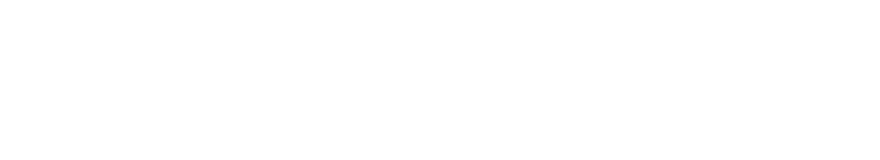
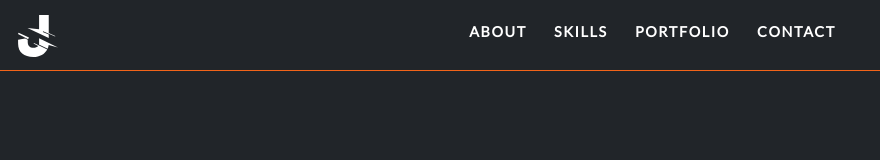
Before and after one commit to jeremy-roussy/website, a plain HTML site: page index.html in a window 1280 px wide. Shown: the whole page, without its empty margins (0-880 px from the left). Drawn offline with Linux system fonts and the light colour scheme.

Commit message:
page structuring and added the navigation bar

```diff
--- a/index.html
+++ b/index.html
@@ -1,5 +1,5 @@
 <!DOCTYPE html>
-<html lang="fr">
+<html lang="en">
 
 <head>
     <meta charset="UTF-8">
@@ -8,15 +8,45 @@
     <meta http-equiv="ScreenOrientation" content="autoRotate:disabled">
 
     <link rel="icon" type="image/x-icon" href="./assets/logo.svg">
+    <link href='//fonts.googleapis.com/css?family=Lato' rel='stylesheet' type='text/css'>
     <link rel="stylesheet" href="./src/style.css">
 
     <script src="./src/script.js" defer></script>
 
-    <title>Accueil</title>
+    <title>Home</title>
 </head>
 
 <body>
+    <header>
+        <nav id="navbar">
+            <a class="nav-link" href="#top">
+                <img id="logo" src="./assets/logo.svg" alt="logo.svg">
+            </a>
+            <ul>
+                <li><a class="nav-link" href="#about">About</a></li>
+                <li><a class="nav-link" href="#skills">Skills</a></li>
+                <li><a class="nav-link" href="#portfolio">Portfolio</a></li>
+                <li><a class="nav-link" href="#contact">Contact</a></li>
+            </ul>
+        </nav>
 
+    </header>
+
+    <main>
+        <section id="top" aria-labelledby="top">
+        </section>
+
+        <section id="about" aria-labelledby="about">
+        </section>
+
+        <section id="skills" aria-labelledby="skills">
+        </section>
+
+        <section id="portfolio" aria-labelledby="portfolio">
+        </section>
+
+        <section id="contact" aria-labelledby="contact">
+        </section>
+    </main>
 </body>
-
 </html>
--- a/src/style.css
+++ b/src/style.css
@@ -0,0 +1,146 @@
+:root {
+    --primary: rgb(33, 37, 41);
+    --secondary: rgb(242, 100, 25); /* Orange (Pantone) */
+
+    --font-color: rgb(255, 255, 255);
+}
+
+* {
+    margin: 0;
+    padding: 0;
+    font-family: 'Lato', sans-serif;
+
+    -webkit-box-sizing: border-box;
+    -moz-box-sizing: border-box;
+    -ms-box-sizing: border-box;
+    -o-box-sizing: border-box;
+    box-sizing: border-box;
+}
+
+::-webkit-scrollbar {
+    width: 0px;
+    height: 5px;
+}
+
+::-webkit-scrollbar-track {
+    background: transparent;
+    margin-block: 2.5px;
+}
+
+::-webkit-scrollbar-thumb {
+    background-color: var(--secondary);
+    border: 1px solid var(--primary);
+    border-radius: 100vw;
+}
+
+::-webkit-scrollbar-thumb:hover {
+    background-color: var(--secondary);
+}
+
+html {
+    width: 100vw;
+    height: 100vh;
+}
+
+body {
+    width: 100%;
+    height: 100%;
+    overflow: hidden;
+    background-color: var(--primary);
+}
+
+header {
+    position: fixed;
+    top: 0;
+    width: 100%;
+    height: 71px;
+    background: var(--primary);
+    border-bottom: 1px solid var(--secondary);
+    z-index: 1;
+}
+
+nav {
+    display: grid;
+    width: 100%;
+    height: 100%;
+    align-items: center;
+    font-size: 1rem;
+    grid-template-rows: 100%;
+    grid-template-columns: 75px auto 50px;
+    grid-template-areas: "logo nav .";
+}
+
+nav > * {
+    justify-self: center;
+}
+
+nav > ul {
+    grid-area: nav;
+    text-align: center;
+}
+
+nav > ul > li {
+    display: inline-block;
+    text-align: center;
+    line-height: 1em;
+    vertical-align: middle;
+}
+
+nav > ul > li > a {
+    display: inline-block;
+    font-size: 0.9em;
+    font-weight: 700;
+    color: var(--font-color);
+    letter-spacing: 0.1rem;
+    line-height: 1em;
+    padding: 0.75rem;
+    text-decoration: none !important;
+    text-transform: uppercase;
+}
+
+nav > ul > li > a:after {
+    border-bottom: 3px solid var(--font-color);
+    content: "";
+    display: block;
+    margin: 0.25em auto 0;
+    width: 0;
+}
+
+nav > ul > li > a:hover:after {
+    width: 100%;
+}
+
+nav > a {
+    grid-area: logo;
+    width: 40px;
+    height: 40px;
+}
+
+#logo {
+    filter: invert(1);
+}
+
+main {
+    width: 100%;
+    position: absolute;
+    top: 70px;
+    height: calc(100% - 70px);
+    overflow-x: hidden;
+    overflow-y: overlay;
+    scroll-behavior: smooth;
+    scroll-snap-type: y mandatory;
+    z-index: 0;
+}
+
+section {
+    width: 100%;
+    height: 100%;
+    border-top: 1px solid var(--secondary);
+    border-bottom: var(--secondary);
+    scroll-snap-align: start;
+
+    display: flex;
+    justify-content: center;
+    align-items: center;
+    color: var(--font-color);
+}
```
